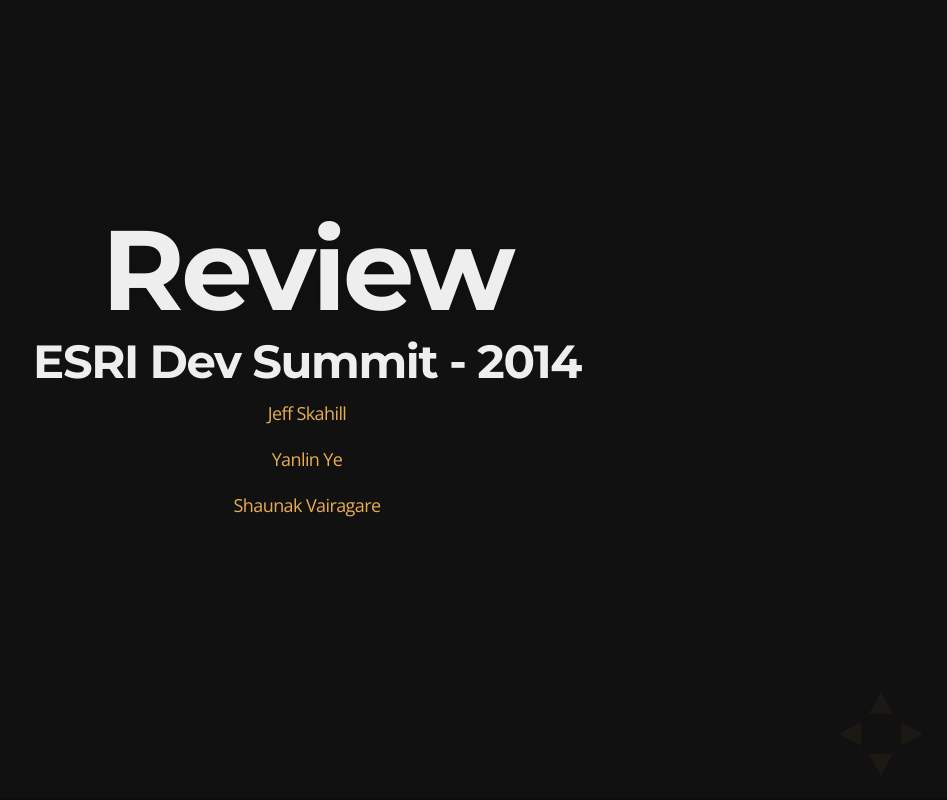
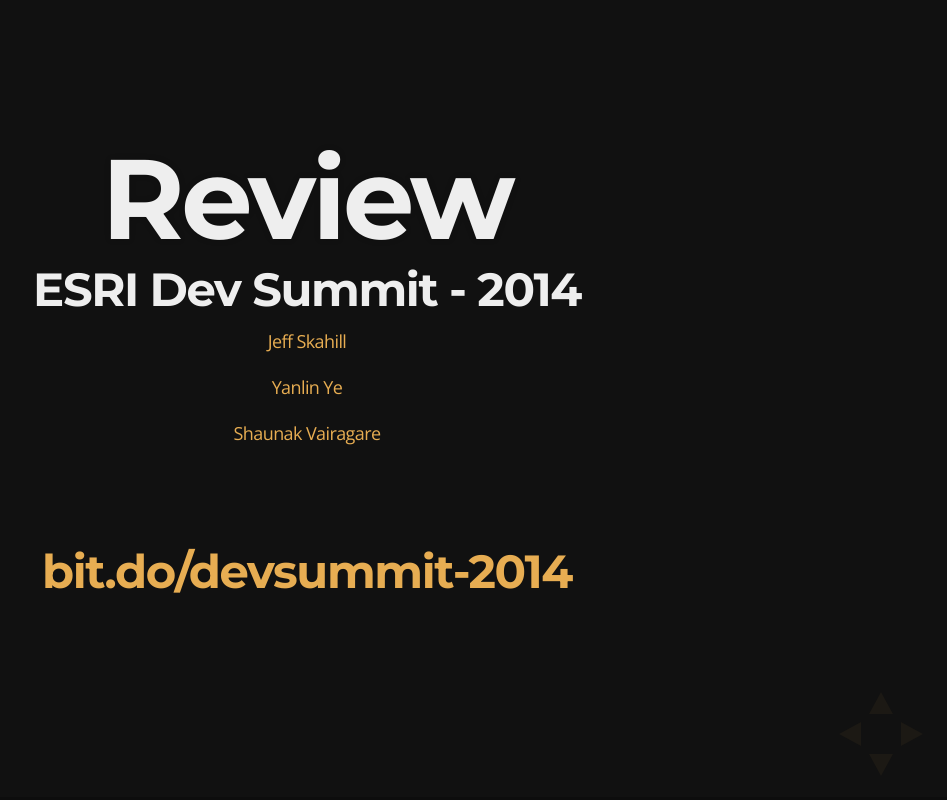
Before and after one commit to shaunakv1/esri-developer-summit-2014, a website: page index.html in a window 1280 px wide. Shown: the whole page, without its empty margins (333-1280 px from the left). Drawn offline with nearby package versions, Linux system fonts and the light colour scheme.

Commit message:
added short url to the presentation

```diff
--- a/index.html
+++ b/index.html
@@ -46,6 +46,10 @@
 					<p>
 						<small><a href="#">Shaunak Vairagare</a></small>
 					</p>
+					<p>
+						<br><br>
+						<h3><a href="http://bit.do/devsummit-2014">bit.do/devsummit-2014</a></h3>
+					</p>
 				</section>
 			</div>
 
```
